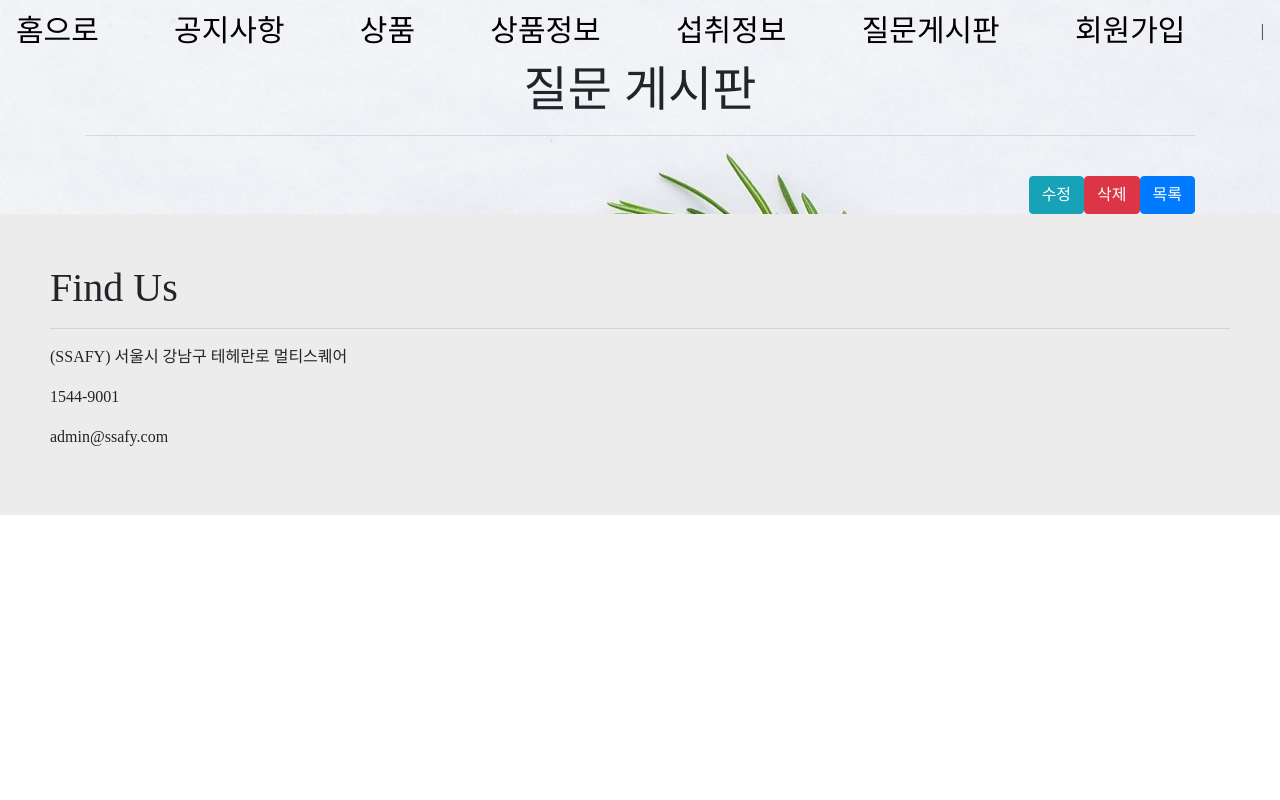
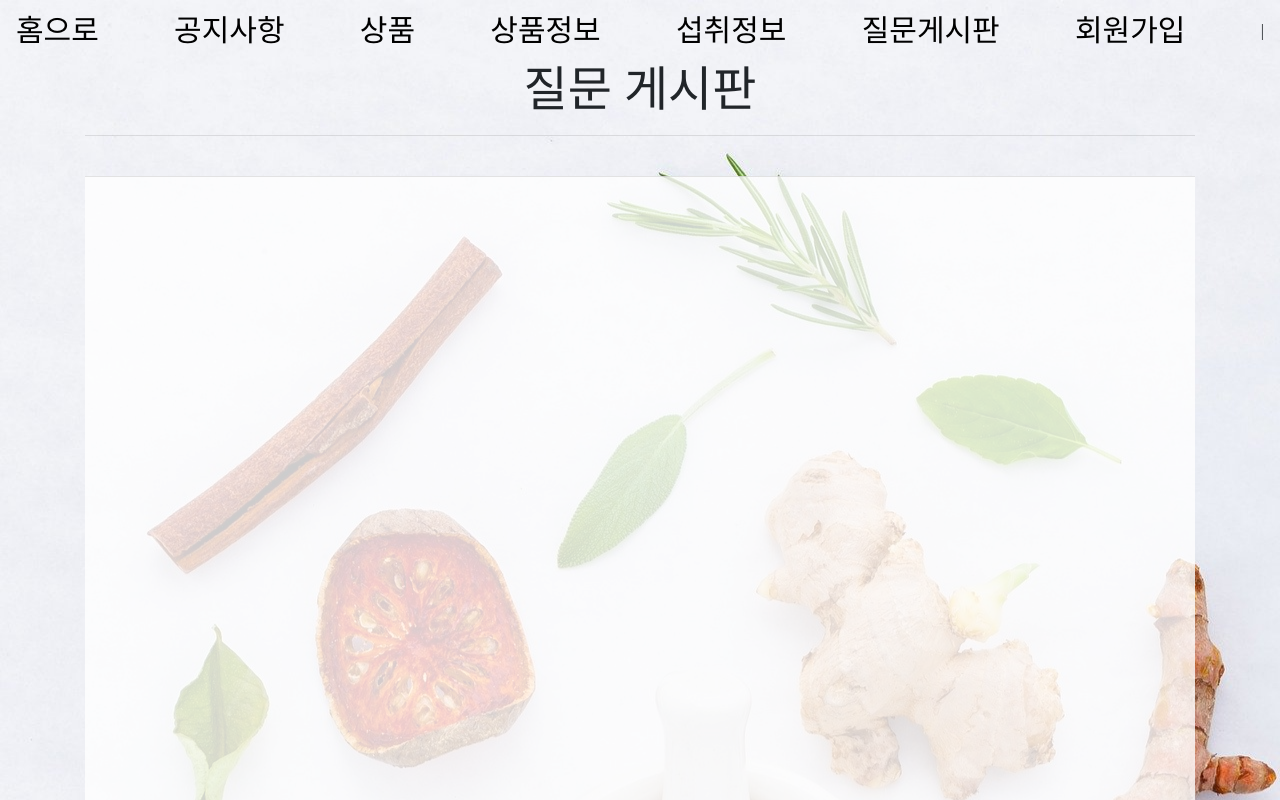
Before and after one commit to kcs1580/2019_safefood_final, a Vue app: page /viewBoard in a window 1280 px wide. Shown: the top 800 px of the page. Built offline with nearby package versions, Linux system fonts and the light colour scheme; no server answers; a web font is replaced by a local one.

Commit message:
게시판글읽기 살짝 수정

```diff
--- a/src/components/InsertBoard.vue
+++ b/src/components/InsertBoard.vue
@@ -1,12 +1,22 @@
+
+<style>
+.submitform {
+  max-width: 300px;
+  margin: auto;
+}
+
+
+</style>
+
 
 <template>
 	<div class="container">
 <div>
-	<h1 style="text-align: center; font-size: 3em; margin-bottom:">질문 게시판</h1>
+	<h1 style="text-align: center; font-size: 50px; margin-bottom:">지일무운게시판</h1>
 
 		<hr style="margin-bottom: 40px;">
 		<div class="panel panel-default">
-			<div class="panel-body">
+			<div class="panel-body" >
 				<form action="" method="post" id="_brdFrom" name = "brdForm" @submit.prevent="insertBoard">
 					<input type="hidden" name="user_id" value="orora@com" />
 
@@ -93,10 +103,3 @@ export default {
   }
 }
 </script>
-
-<style>
-.submitform {
-  max-width: 300px;
-  margin: auto;
-}
-</style>
--- a/src/components/main.vue
+++ b/src/components/main.vue
@@ -82,11 +82,6 @@
                     this.init();
                 },
 
-                // $(document).ready(function(){ 	$('#modalbtn').on('click', function(){
-                // $.ajax({ 			type : "post", 			url : "recommendfood", 			dataType : "html",
-                // success : sFunc, 			error : eFunc 		}); 		function sFunc(data) {
-                // $('.modal-body').html(data); 			$('#recommendModal').modal(); 		}; 		function
-                // eFunc(e){ 			console.log(e) 		}; 	}); })
 
             }
         </script>
--- a/src/components/viewBoard.vue
+++ b/src/components/viewBoard.vue
@@ -3,18 +3,15 @@
 <h1 style="text-align: center; font-size: 3em; margin-bottom:">질문 게시판</h1>
 		<hr style="margin-bottom: 40px;">
 
-		<div class="panel panel-info">
-			<div class="panel-heading">
+		<div class="panel panel-info" style="background-color: rgba( 255, 255, 255,0.8 ); height: 800px; ">
+      <div class="panel-heading" >
 				<strong>{{board.btitle }}</strong>
-				<!-- <input type="hidden" name="user_id" value="${currentId }"/> -->
-				<!-- <input type="hidden" name="bid" value="{{board.bid }}" />
-				<input type="hidden" name="btitle" value="{{board.btitle }}" /> -->
 			</div>
-			<div class="panel-body">
+      <hr>
+			<div class="panel-body"  style="height:650px; font-size:40px;">
 				{{board.bcontent }}
-				<!-- <input type="hidden" name="bcontent" value="{{board.bcontent }}" /> -->
 			</div>
-			<div class="panel-footer text-right">
+			<div class="panel-footer text-right" >
 				<button class="btn btn-info btn-flat" @click="edit()">수정</button>
         <button class="btn btn-danger btn-fla" @click="remove()">삭제</button>
         <button class="btn btn-primary btn-flatt" @click="backtolist()">목록</button>
--- a/src/components/viewNotice.vue
+++ b/src/components/viewNotice.vue
@@ -3,16 +3,13 @@
 <h1 style="text-align: center; font-size: 3em; margin-bottom:">공지 사항 </h1>
 		<hr style="margin-bottom: 40px;">
 
-		<div class="panel panel-info">
+		<div class="panel panel-info" style="background-color: rgba( 255, 255, 255,0.8 ); height: 800px; ">
 			<div class="panel-heading">
 				<strong>{{notice.ntitle }}</strong>
-				<!-- <input type="hidden" name="user_id" value="${currentId }"/> -->
-				<!-- <input type="hidden" name="bid" value="{{board.bid }}" />
-				<input type="hidden" name="btitle" value="{{board.btitle }}" /> -->
 			</div>
-			<div class="panel-body">
+      <hr>
+			<div class="panel-body" style="height:650px; font-size:40px;">
 				{{notice.ncontent }}
-				<!-- <input type="hidden" name="bcontent" value="{{board.bcontent }}" /> -->
 			</div>
 			<div class="panel-footer text-right">
 				<button class="btn btn-info btn-flat" @click="edit()">수정</button>
```
